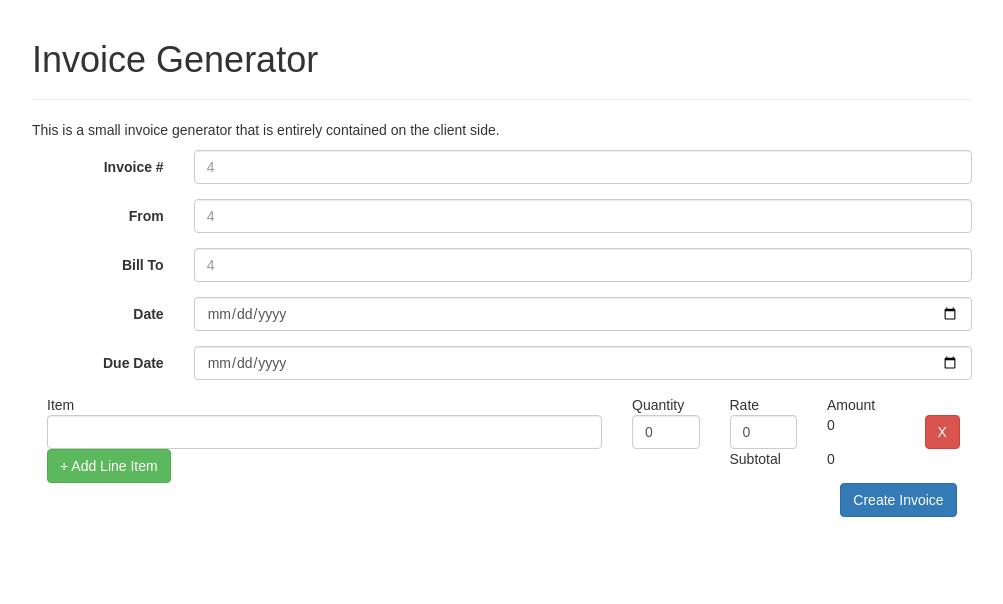
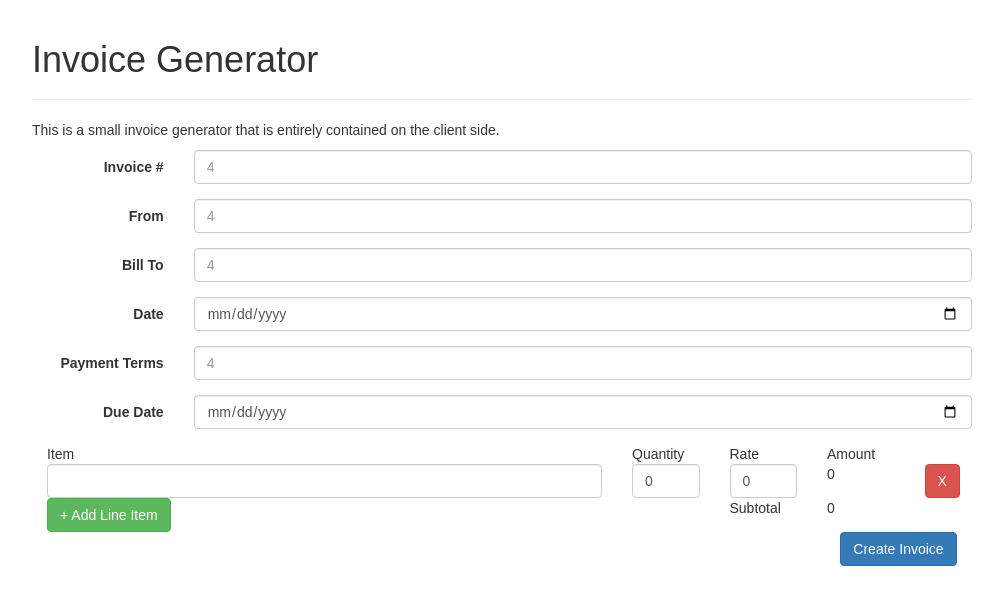
Before and after one commit to cg50x/invoice-generator, a React (Create React App) app: page / in a window 1280 px wide. Shown: the top 604 px of the page, without its empty margins (138-1141 px from the left). Built offline with nearby package versions, Linux system fonts and the light colour scheme.

Commit message:
Add payment terms field

```diff
--- a/src/App.js
+++ b/src/App.js
@@ -143,6 +143,14 @@ class App extends Component {
                 <FormControl type="date" value={this.state.date} onChange={this.onFieldValueChange.bind(this, 'date')}/>
               </Col>
             </FormGroup>
+            <FormGroup controlId="paymentTerms">
+              <Col componentClass={ ControlLabel } sm={2}>
+                Payment Terms
+              </Col>
+              <Col sm={10}>
+                <FormControl type="text" placeholder="4" value={this.state.paymentTerms} onChange={this.onFieldValueChange.bind(this, 'paymentTerms')}/>
+              </Col>
+            </FormGroup>
             <FormGroup controlId="dueDate">
               <Col componentClass={ ControlLabel } sm={2}>
                 Due Date
--- a/src/PDFService.js
+++ b/src/PDFService.js
@@ -42,10 +42,10 @@ function buildHeaderInformation(params) {
 				},{
 					width: '*',
 					columns: [{
-						stack: ['Date', 'Due Date'],
+						stack: ['Date', 'Payment Terms', 'Due Date'],
 						alignment: 'right'
 					},{
-						stack: [params.date, params.dueDate],
+						stack: [params.date, params.paymentTerms, params.dueDate],
 						alignment: 'right'
 					}]
 				}]
```
